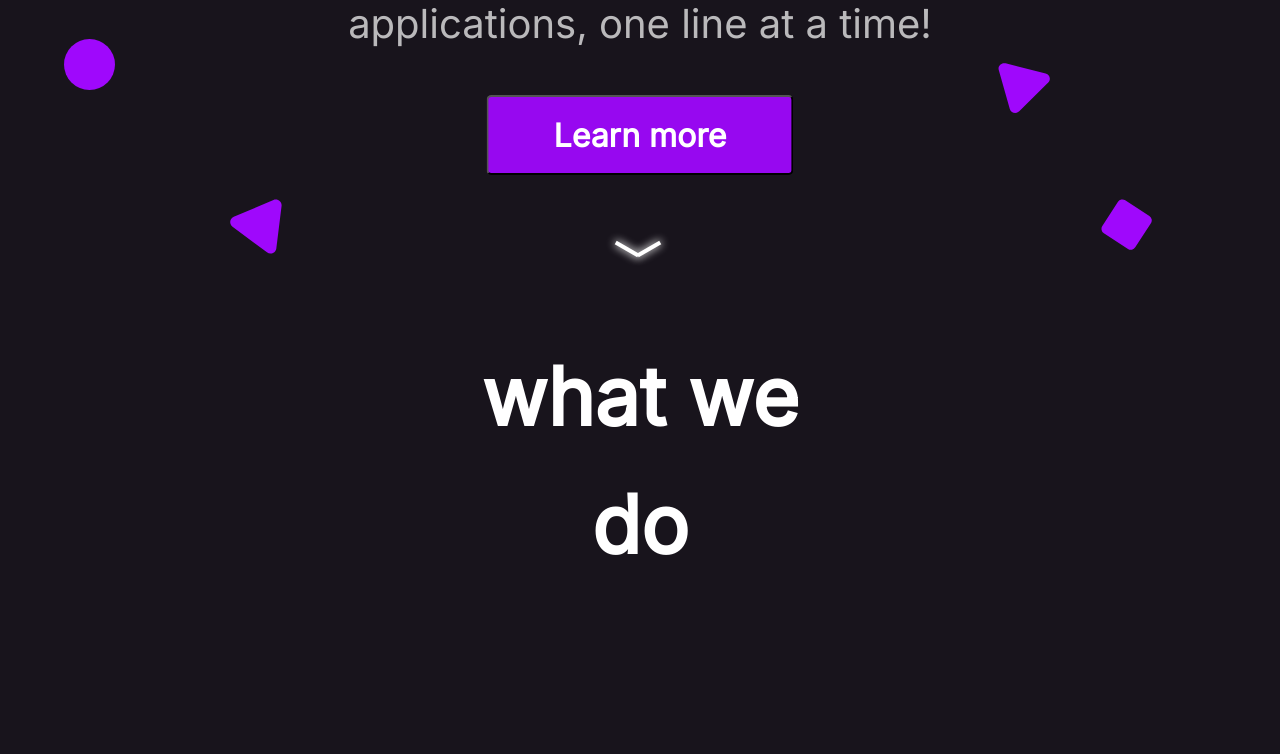
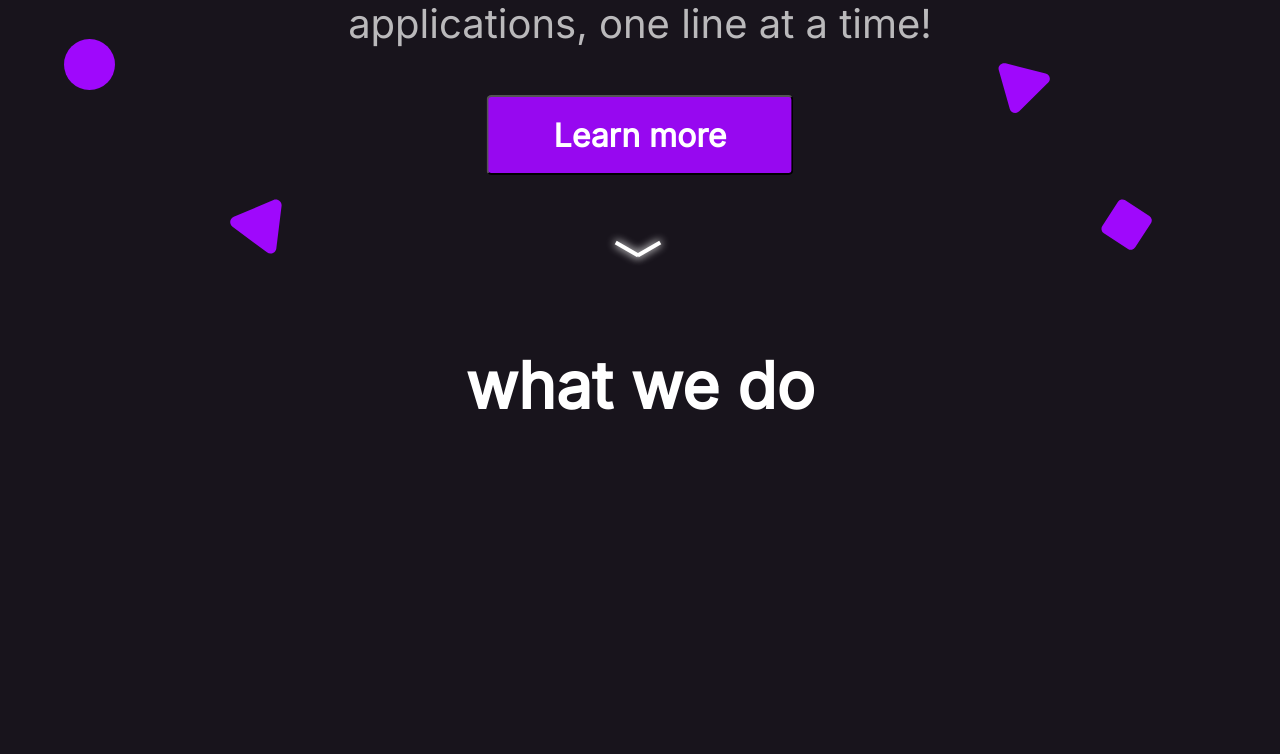
Before and after one commit to astrocore-team/Astrocore-site, a PHP site: page / in a window 1280 px wide. Shown: the part 481-1235 px from the top of the page. Run offline with PHP 8.4, Linux system fonts and the light colour scheme.

Commit message:
oiklsjdiuhns

```diff
--- a/css/index.css
+++ b/css/index.css
@@ -188,7 +188,7 @@ header{
     font-size: 10vh;
     font-style: normal;
     font-weight: bold;
-    font-size: 10vh;
+    font-size: 8vh;
     text-align: center;
     color: #FFFFFF;
     line-height: 10vw;
```
